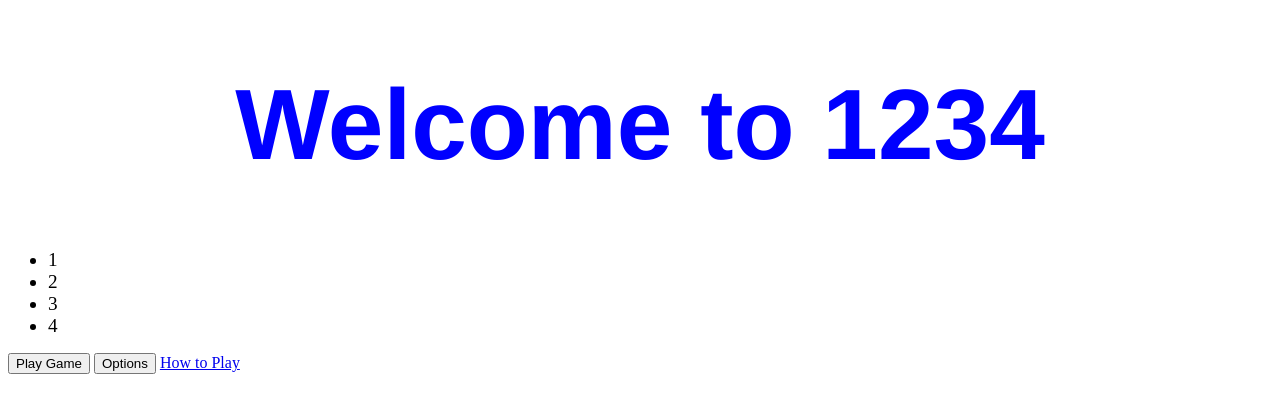
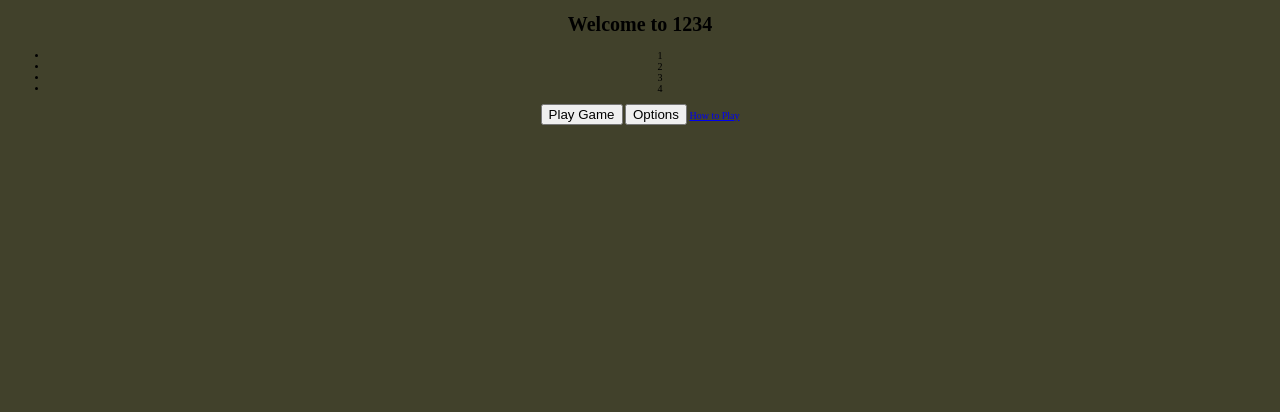
Before and after one commit to KaPranav21/Game, a plain HTML site: page index.html in a window 1280 px wide. Drawn offline with Linux system fonts and the light colour scheme.

Commit message:
added stuff

```diff
--- a/CSS/HowToPlay.css
+++ b/CSS/HowToPlay.css
@@ -20,8 +20,3 @@ td, th{
     margin-top: 25px;
     margin-bottom: 25px;
 }
-
-/* .table:hover {
-    transform: scaleX(1.5);
-    transform: scaleY(1.5);
-} */
--- a/index.css
+++ b/index.css
@@ -1,10 +1,6 @@
-h1{
-    color: blue;
-    font-family: 'Franklin Gothic Medium', 'Arial Narrow', Arial, sans-serif;
-    font-size: 100px;
+body{
     text-align: center;
+    table-layout: auto;
+    background-color: rgb(65, 65, 43);
+    font-size: 10px;
 }
-
-li{
-    font-size: larger;
-}
--- a/index.html
+++ b/index.html
@@ -2,7 +2,7 @@
 <html>
 <head>
     <title>4 Card Game</title>
-    <link rel = "stylesheet" href = "./index.css">
+    <link rel = "stylesheet" href = "index.css">
     <script src = "./game.js"></script>
 </head>
 <body>
```
Also changed, not shown: HTML/HowToPlay.html (+4 -4 lines), game.js (line endings or trailing spaces).
